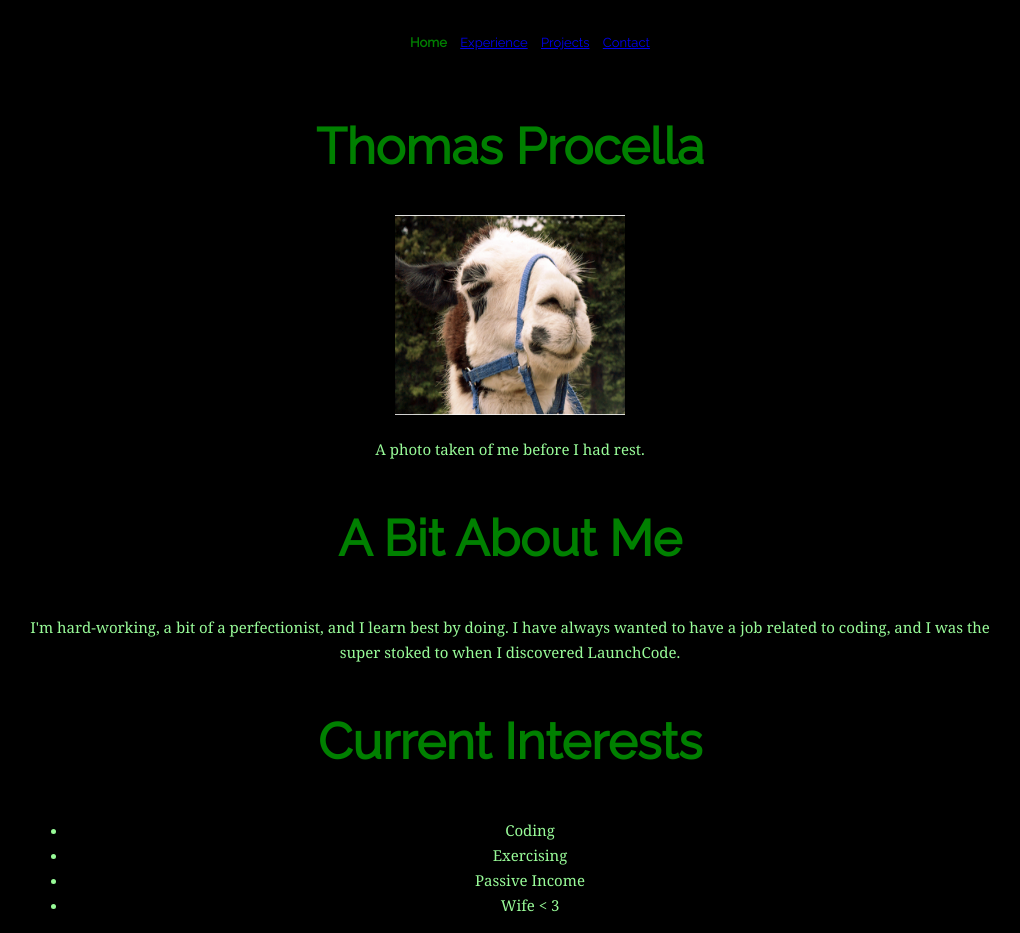
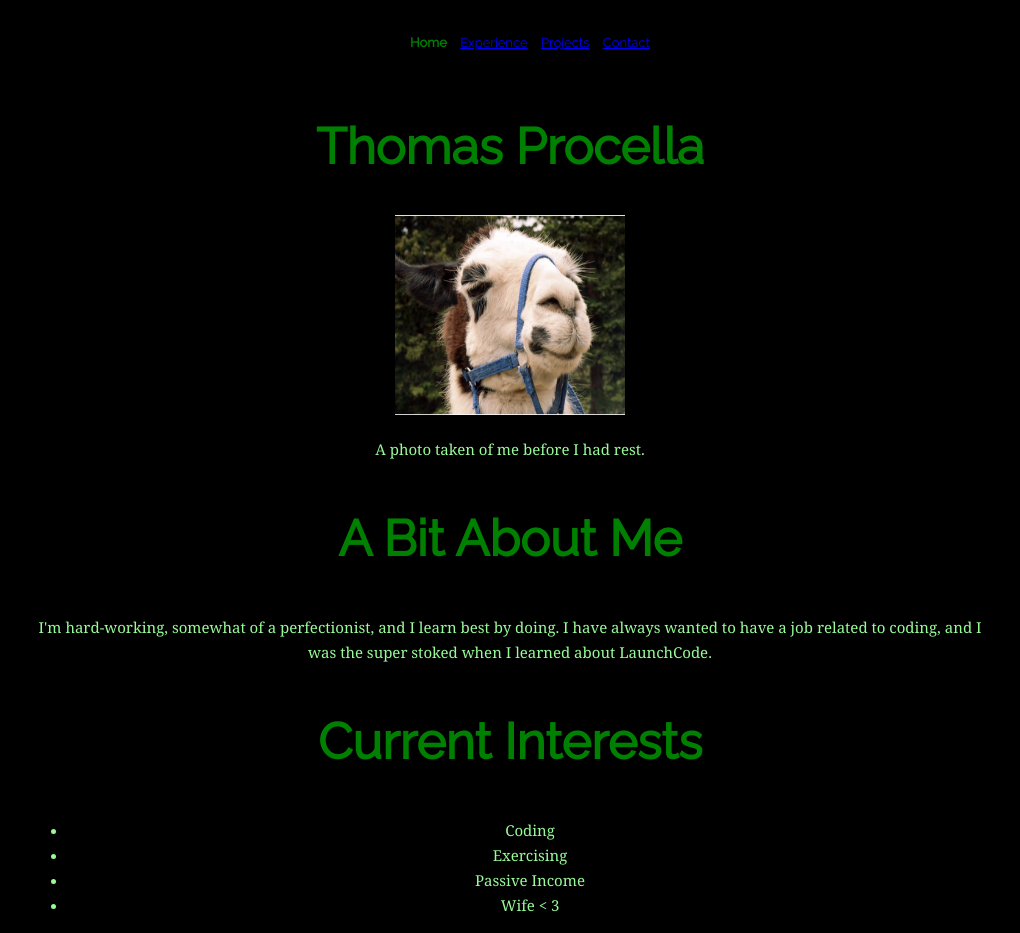
Before and after one commit to ThomasAP/HTML-Me-Something, a plain HTML site: page index.html in a window 1280 px wide. Shown: the whole page, without its empty margins (130-1150 px from the left). Drawn offline with Linux system fonts and the light colour scheme; a web font is replaced by a local one.

Commit message:
fixed a grammar issue in index.html

```diff
--- a/index.html
+++ b/index.html
@@ -35,7 +35,7 @@
 
       <article>
         <h2>A Bit About Me</h2>
-        <span>I'm hard-working, a bit of a perfectionist, and I learn best by doing. I have always wanted to have a job related to coding, and I was the super stoked to when I discovered LaunchCode. </span>
+        <span>I'm hard-working, somewhat of a perfectionist, and I learn best by doing. I have always wanted to have a job related to coding, and I was the super stoked when I learned about LaunchCode. </span>
       </article>
 
       <h2>Current Interests</h2>
```
